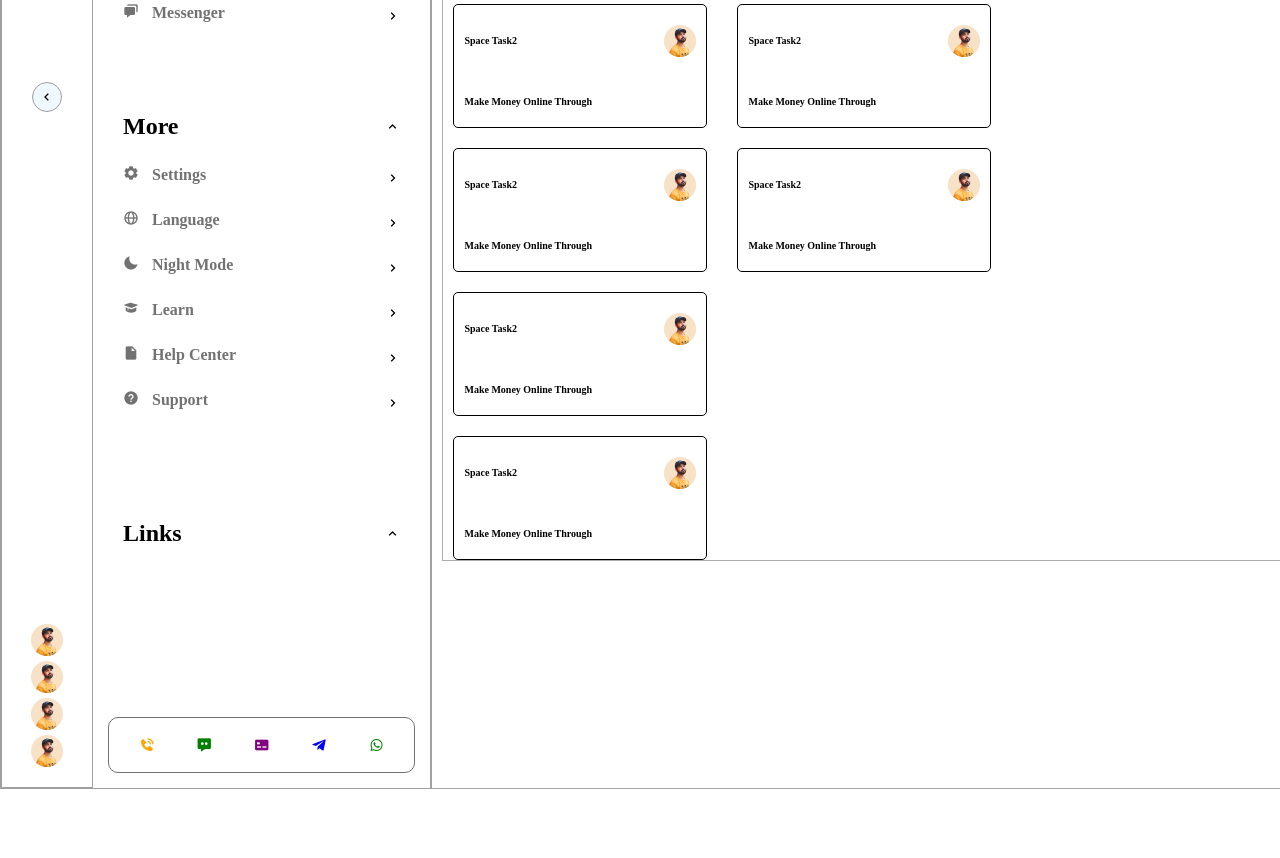
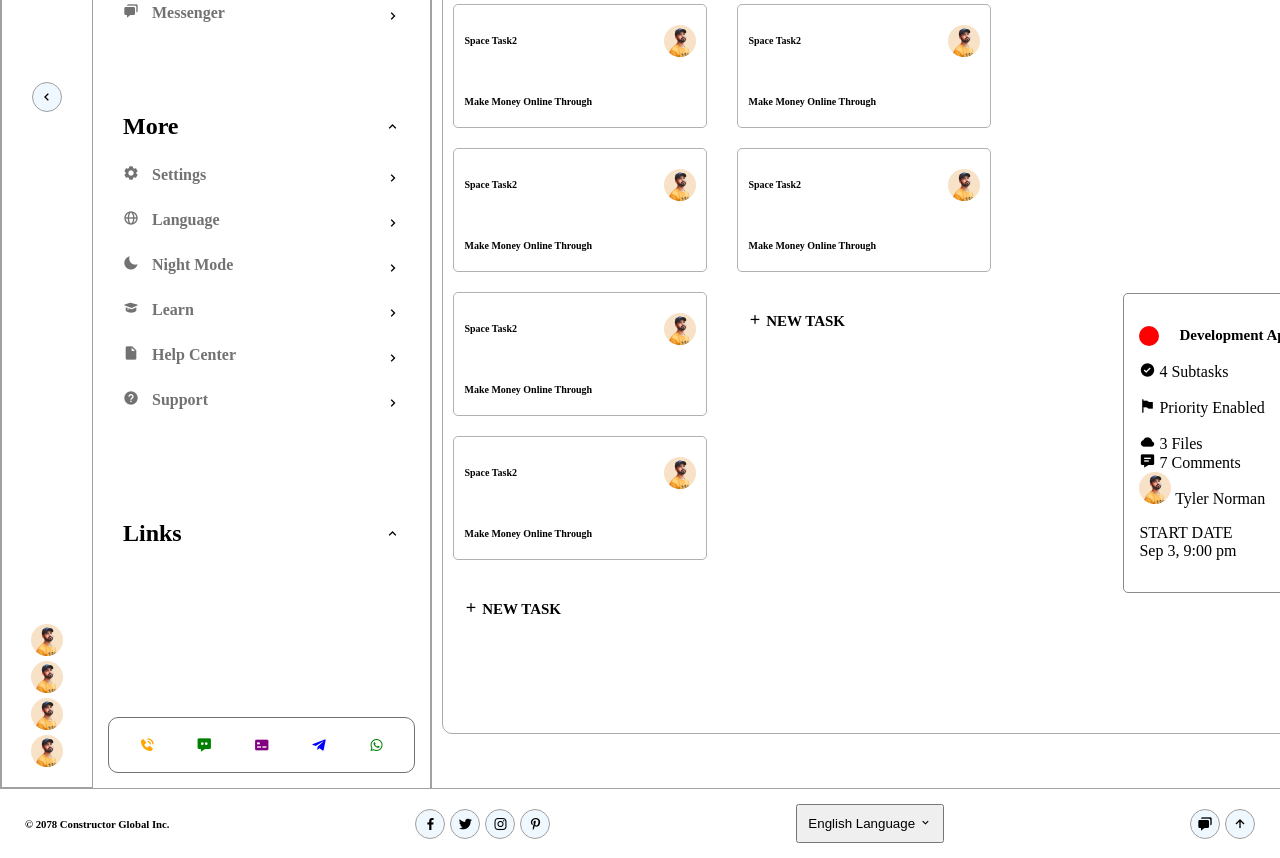
Before and after one commit to DevSolex/blf-frontend-cohort-iv, a plain HTML site: page constructor_x_dashboard/index.html in a window 1280 px wide. Shown: the part 739-1597 px from the top of the page. Before the commit the page ends 1528 px from the top, so only its background shows below. Drawn offline with nearby package versions, Linux system fonts and the light colour scheme.

Commit message:
patch main body

```diff
--- a/constructor_x_dashboard/index.html
+++ b/constructor_x_dashboard/index.html
@@ -265,7 +265,7 @@
                     </div>
                 </div>
             </header>
-            <main>
+            <main class="main-main">
                 <div class="main-head-cards">
                     <div class="main-head-card">
                         <div class="main-head-card1">
@@ -372,6 +372,7 @@
                             </div>
                             <h3>Make Money Online Through</h3>
                         </div>
+                        <h3 class="new-task"><i class='bx bx-plus'></i> NEW TASK</h3>
                     </div>
                     <div class="main-body-card2">
                         <div class="space-task-1">
@@ -410,6 +411,7 @@
                             </div>
                             <h3>Make Money Online Through</h3>
                         </div>
+                        <h3 class="new-task"><i class='bx bx-plus'></i> NEW TASK</h3>
                     </div>
                     <div class="main-body-card3">
                         <div class="space-task-1">
@@ -446,11 +448,69 @@
                         </div>
                     </div>
                 </div>
+                <div class="single-card">
+                    <div class="single-card-head">
+                        <div class="head1">
+                            <div class="dot"></div>
+                            <h1>Development App</h1>
+                            <i class='bx bx-link-alt'></i>
+                        </div>
+                        <div class="head2"><i class='bx bx-x'></i></div>
+                    </div>
+                    <div class="single-card-body">
+                        <span><i class='bx bxs-check-circle' ></i> 4 Subtasks</span>
+                        <span><i class='bx bxs-flag-alt'></i> Priority Enabled</span>
+                        <span><i class='bx bxs-cloud' ></i> 3 Files</span>
+                        <span><i class='bx bxs-message-detail' ></i> 7 Comments</span>
+                        <span><img src="asset/aside-image/Avatar Image.png" alt=""> Tyler Norman</span>
+                    </div>
+                    <div class="single-card-footer">
+                        <div class="footer-c1">
+                            <p>START DATE</p>
+                            <span>Sep 3, 9:00 pm</span>
+                        </div>
+                        <div class="footer-c1">
+                            <p>DUE DATE</p>
+                            <span>Sep 4, 9:00 pm</span>
+                        </div>
+                        <div class="footer-c3">
+                            <div class="pause"><i class='bx bx-pause' style='color:#ffffff'  ></i></div>
+                            <span>0:00</span>
+                        </div>
+                    </div>
+                </div>
             </main>
         </main>
     </div>
     <footer>
-
+        <div class="company">
+            <h6>© 2078 Constructor Global Inc.</h6>
+        </div>
+        <div class="footer-socials">
+            <div class="icon">
+                <i class='bx bxl-facebook'></i>
+            </div>
+            <div class="icon">
+                <i class='bx bxl-twitter'></i>
+            </div>
+            <div class="icon">
+                <i class='bx bxl-instagram'></i>
+            </div>
+            <div class="icon">
+                <i class='bx bxl-pinterest-alt'></i>
+            </div>
+        </div>
+        <div class="footer-button">
+            <button>English Language <i class='bx bx-chevron-down'></i></button>
+        </div>
+        <div class="footer-icons">
+            <div class="icon">
+                <i class='bx bxs-chat'></i>
+            </div>
+            <div class="icon">
+                <i class='bx bx-up-arrow-alt'></i>
+            </div>
+        </div>
     </footer>
 
 </body>
--- a/constructor_x_dashboard/style.css
+++ b/constructor_x_dashboard/style.css
@@ -347,8 +347,14 @@
     border-radius: 5px;
 }
 
+.main-main {
+    position: relative;
+}
+
 .main-body main {
     border: 1px solid rgb(172, 171, 171);
+    border-bottom-left-radius: 10px;
+    border-bottom-right-radius: 10px;
 }
 
 .colors {
@@ -404,7 +410,7 @@
 }
 
 .space-task-1 {
-    border: 1px solid black;
+    border: 1px solid rgb(177, 177, 177);
     width: 254px;
     margin-left: 10px;
     border-radius: 5px;
@@ -436,7 +442,7 @@
 }
 
 .space-task1-img {
-    border: 1px solid black;
+    border: 1px solid rgb(145, 145, 145);
     width: 254px;
     /* padding: 10px; */
     margin-left: 10px;
@@ -481,3 +487,102 @@
     gap: 20px;
     /* margin-top: 40px; */
 }
+
+.new-task {
+    padding: 20px;
+    font-size: 15px;
+    margin-bottom: 95px;
+}
+
+.icon {
+    background-color: aliceblue;
+    border: 1px solid rgb(158, 158, 158);
+    border-radius: 50%;
+    width: 30px;
+    height: 30px;
+    display: flex;
+    justify-content: center;
+    align-items: center;
+}
+
+footer {
+    display: flex;
+    justify-content: space-between;
+    align-items: center;
+    padding: 15px 25px;
+}
+
+.footer-socials {
+    display: flex;
+    gap: 5px;
+}
+
+.footer-icons {
+    display: flex;
+    gap: 5px;
+}
+
+.footer-button button{
+    padding: 10px;
+}
+
+.single-card {
+    border: 1px solid rgb(139, 139, 139);
+    width: 400px;
+    height: 300px;
+    padding: 15px;
+    position: absolute;
+    bottom: 140px;
+    left: 680px;
+    display: grid;
+    border-radius: 5px;
+}
+
+.dot {
+    border-radius: 50px;
+    background-color: red;
+    width: 20px;
+    height: 20px;
+}
+
+.head1 {
+    display: flex;
+    align-items: center;
+    gap: 20px;
+}
+
+.head1 h1{
+    font-size: 15px;
+}
+
+.single-card-head {
+    display: flex;
+    align-items: center;
+    justify-content: space-between;
+}
+
+.single-card-body {
+    display: grid;
+    grid-template-rows: repeat(2, 1fr);
+}
+
+.pause {
+    height: 30px;
+    width: 30px;
+    border-radius: 50px;
+    background-color: blue;
+    display: flex;
+    align-items: center;
+    justify-content: center;
+}
+
+.footer-c3{
+    display: flex;
+    align-items: center;
+}
+
+.single-card-footer {
+    display: flex;
+    justify-content: space-between;
+    align-items: center;
+}
```
